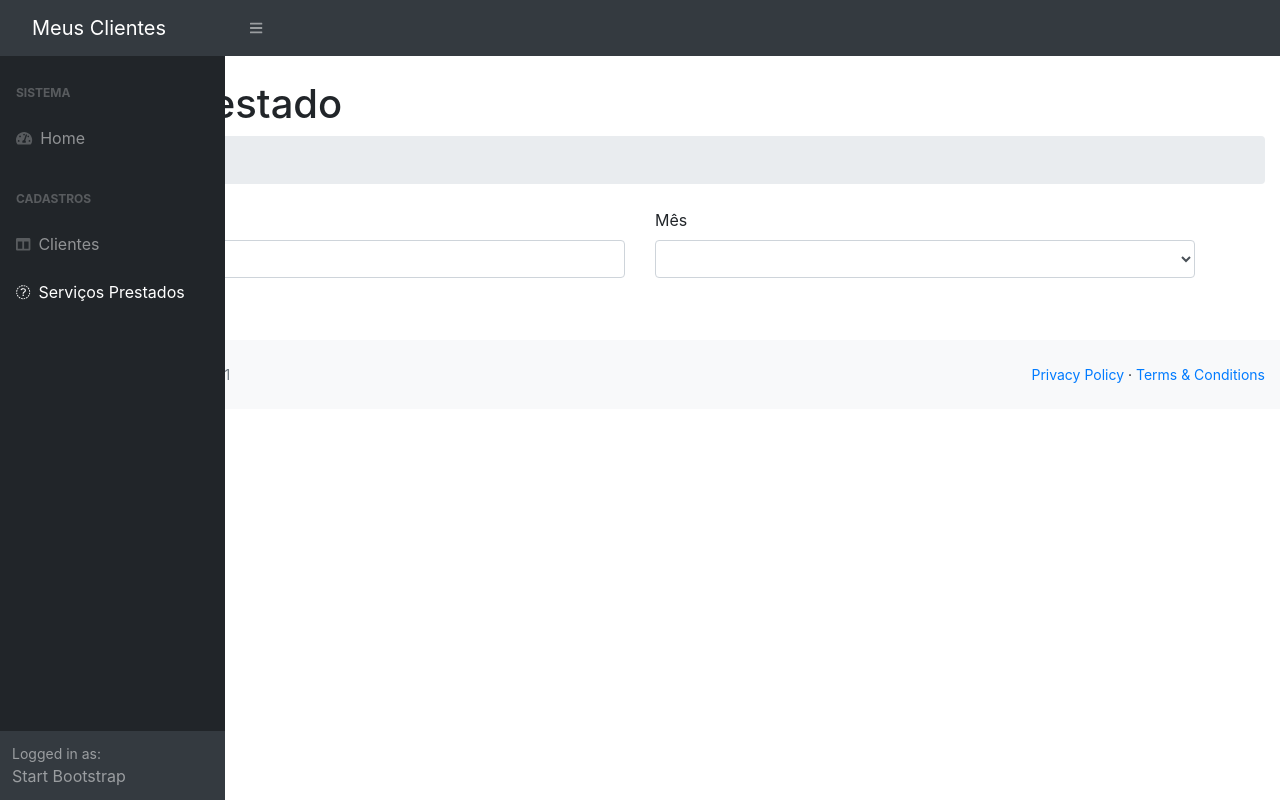
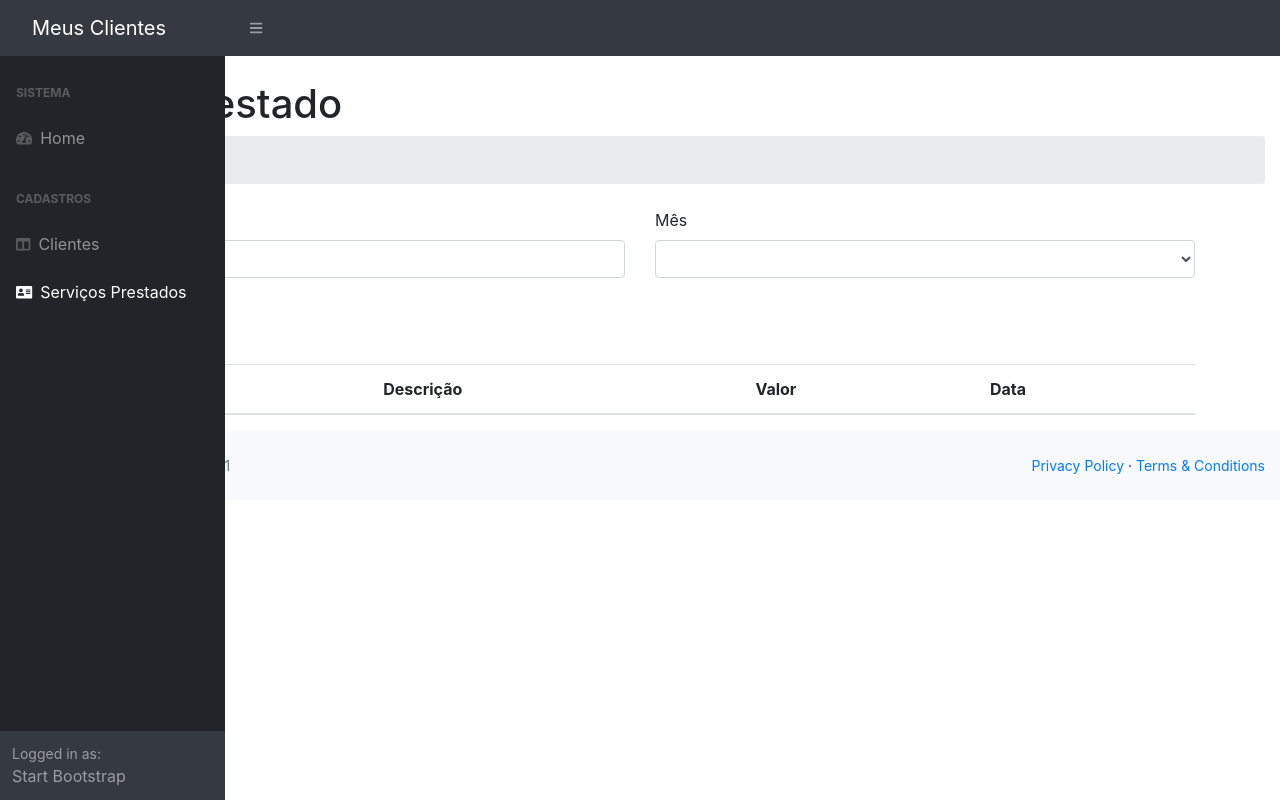
Before and after one commit to eduardotsilva/clientes-app, an Angular app: page /servico-prestado-lista in a window 1280 px wide. Built offline with nearby package versions, Linux system fonts and the light colour scheme.

Commit message:
87. Finalizando os filtros na tela de serviços prestados

```diff
--- a/src/app/servico-prestado.service.ts
+++ b/src/app/servico-prestado.service.ts
@@ -17,11 +17,13 @@ export class ServicoPrestadoService {
   }
 
   buscar(nome: string, mes: number): Observable<ServicoPrestadoBusca[]> {
-    const httpParams = new HttpParams().set("nome", nome).set("mes", mes.toString());
+    const httpParams = new HttpParams()
+      .set("nome", nome)
+      .set("mes", mes ? mes.toString() : "");
 
     const url = this.apiURL + "?" + httpParams.toString();
-    console.log(httpParams);
-    console.log(url);
+
+    console.log("URL: ", url);
 
     return this.http.get<any>(url);
   }
--- a/src/app/servico-prestado/servico-prestado-lista/servico-prestado-lista.component.html
+++ b/src/app/servico-prestado/servico-prestado-lista/servico-prestado-lista.component.html
@@ -32,7 +32,7 @@
       </div>
     </div>
 
-    <br>
+    <br />
 
     <div class="row">
       <div class="col-md-3">
@@ -43,4 +43,33 @@
       </div>
     </div>
   </form>
+
+  <br />
+  <div class="row">
+    <div class="alert alert-warning" role="alert" *ngIf="message">
+      {{message}}
+    </div>
+
+    <div class="col-md-12">
+      <table class="table">
+        <thead>
+          <tr>
+            <th>Cliente</th>
+            <th>Descrição</th>
+            <th>Valor</th>
+            <th>Data</th>
+          </tr>
+        </thead>
+        <tbody>
+          <tr *ngFor="let s of lista">
+            <td>{{ s.cliente.nome }}</td>
+            <td>{{ s.descricao }}</td>
+            <td>{{ s.valor }}</td>
+            <td>{{ s.data }}</td>
+            <td></td>
+          </tr>
+        </tbody>
+      </table>
+    </div>
+  </div>
 </div>
--- a/src/app/servico-prestado/servico-prestado-lista/servico-prestado-lista.component.ts
+++ b/src/app/servico-prestado/servico-prestado-lista/servico-prestado-lista.component.ts
@@ -11,23 +11,23 @@ export class ServicoPrestadoListaComponent implements OnInit {
   nome: string;
   mes: number;
   meses: number[];
-  Lista: ServicoPrestadoBusca[];
+  lista: ServicoPrestadoBusca[];
+  message: string;
 
-  constructor(
-    private service: ServicoPrestadoService
-  ) {
+  constructor(private service: ServicoPrestadoService) {
     this.meses = [1, 2, 3, 4, 5, 6, 7, 8, 9, 10, 11, 12];
   }
 
   ngOnInit() {}
 
   consultar() {
-    console.log(this.nome);
-    console.log(this.mes);
-    this.service.buscar(this.nome,this.mes).subscribe(
-      response => {
-        this.Lista = response;
+    this.service.buscar(this.nome, this.mes).subscribe((response) => {
+      this.lista = response;
+      if (this.lista.length <= 0) {
+        this.message = "Nenhum registro encontrado";
+      } else {
+        this.message = null;
       }
-    )
+    });
   }
 }
--- a/src/app/template/sidebar/sidebar.component.html
+++ b/src/app/template/sidebar/sidebar.component.html
@@ -18,7 +18,7 @@
 
           <a class="nav-link" routerLink="/servico-prestado-lista"
           ><div class="sb-nav-link-icon">
-            <i class="fas fa-money"></i>
+            <i class="fas fa-address-card"></i>
           </div>
           Serviços Prestados</a>
 
```
